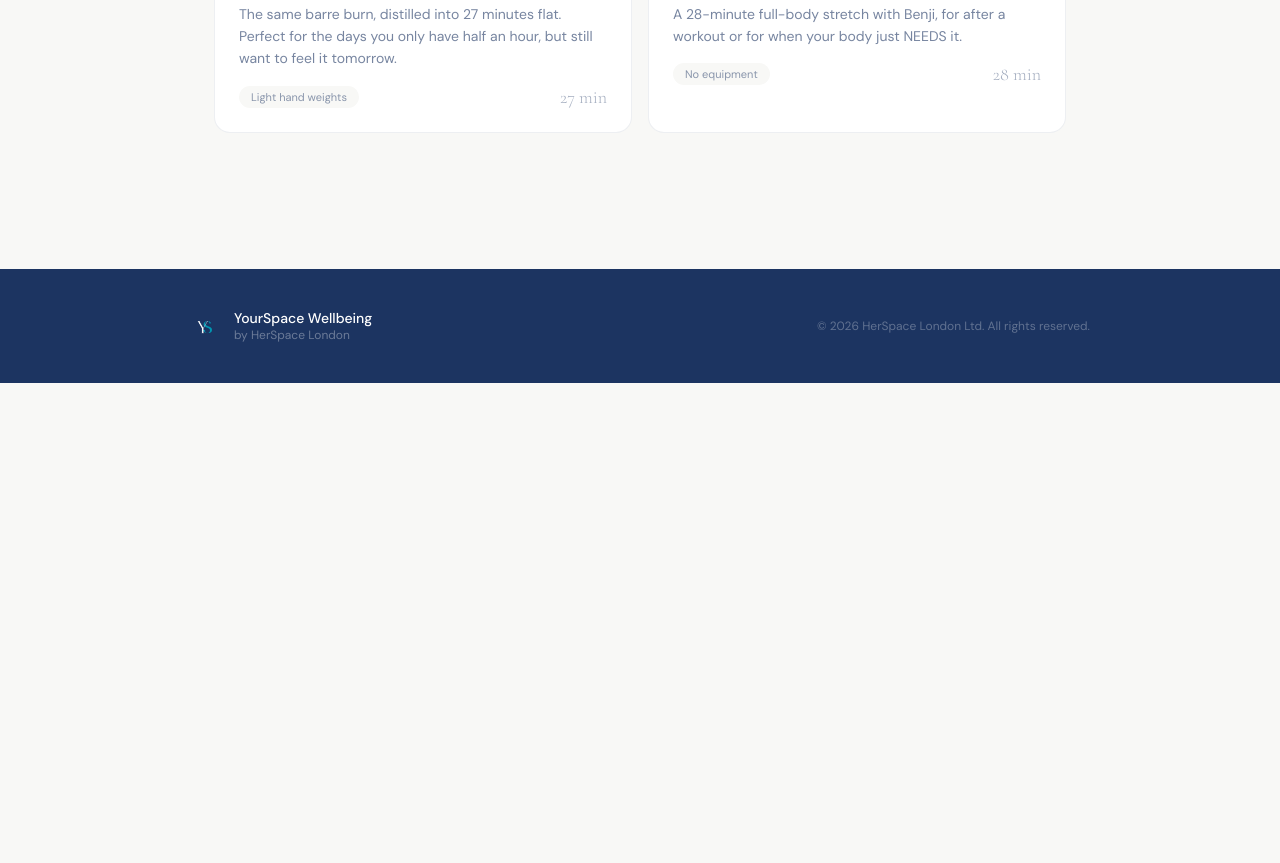
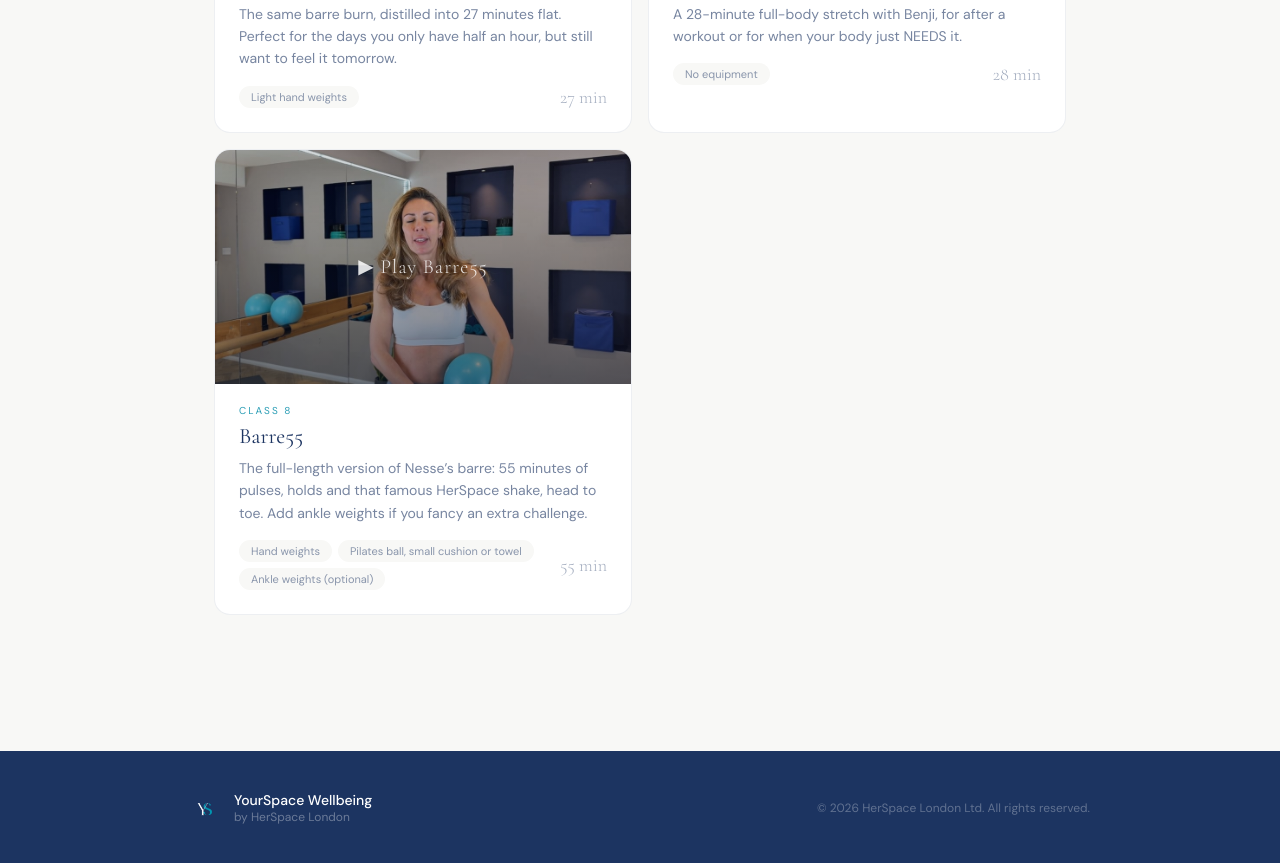
Before and after one commit to NesseHSL/yourspace-wellbeing, a plain HTML site: page studio-content.html in a window 1280 px wide. Shown: the part 2450-3313 px from the top of the page. Before the commit the page ends 2833 px from the top, so only its background shows below. Drawn offline with nearby package versions, Linux system fonts and the light colour scheme; no server answers.

Commit message:
Home Studio: add Barre55 with Nesse (class 8)
Co-Authored-By: Claude Opus 5.5 <noreply@anthropic.com>

```diff
--- a/studio-content.html
+++ b/studio-content.html
@@ -575,6 +575,26 @@
           </div>
         </div>
 
+        <!-- Class 8 -->
+        <div class="video-card">
+          <div class="video-thumb playable" onclick="openVideoModal('1246633807', 'Barre55 with Nesse')" style="background-image:linear-gradient(to top, rgba(10,20,40,0.55), rgba(10,20,40,0.15)), url('assets/barre55-thumb.jpg');background-size:cover;background-position:center;">
+            <div class="video-thumb-label">▶ Play Barre55</div>
+          </div>
+          <div class="video-card-body">
+            <p class="video-phase">Class 8</p>
+            <h3 class="video-title">Barre55</h3>
+            <p class="video-desc">The full-length version of Nesse&rsquo;s barre: 55 minutes of pulses, holds and that famous HerSpace shake, head to toe. Add ankle weights if you fancy an extra challenge.</p>
+            <div class="video-footer">
+              <div class="video-tags">
+                <span class="video-tag">Hand weights</span>
+                <span class="video-tag">Pilates ball, small cushion or towel</span>
+                <span class="video-tag">Ankle weights (optional)</span>
+              </div>
+              <div class="video-duration">55 min</div>
+            </div>
+          </div>
+        </div>
+
       </div>
     </section>
   </main>
```
Also changed, not shown: home-studio.html (+1 -1 lines), assets/barre55-thumb.jpg (added), llms.txt.
